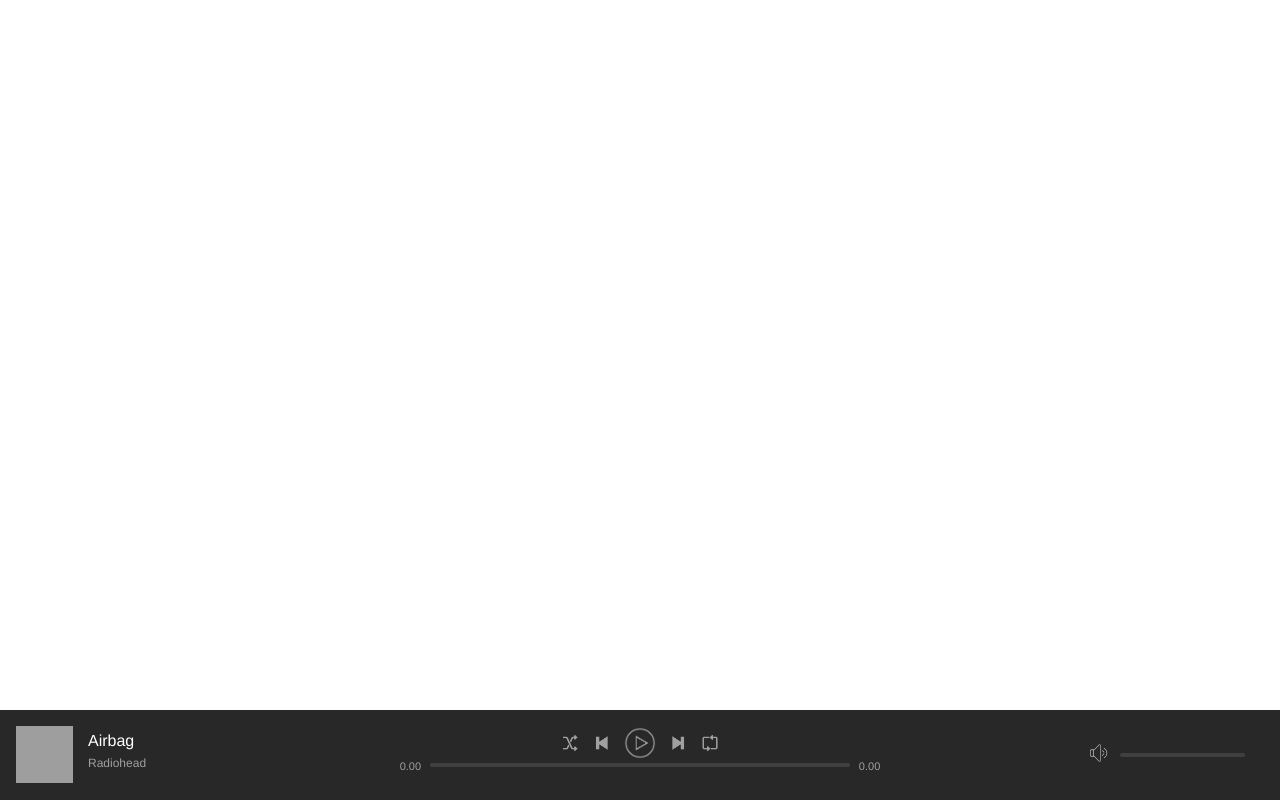
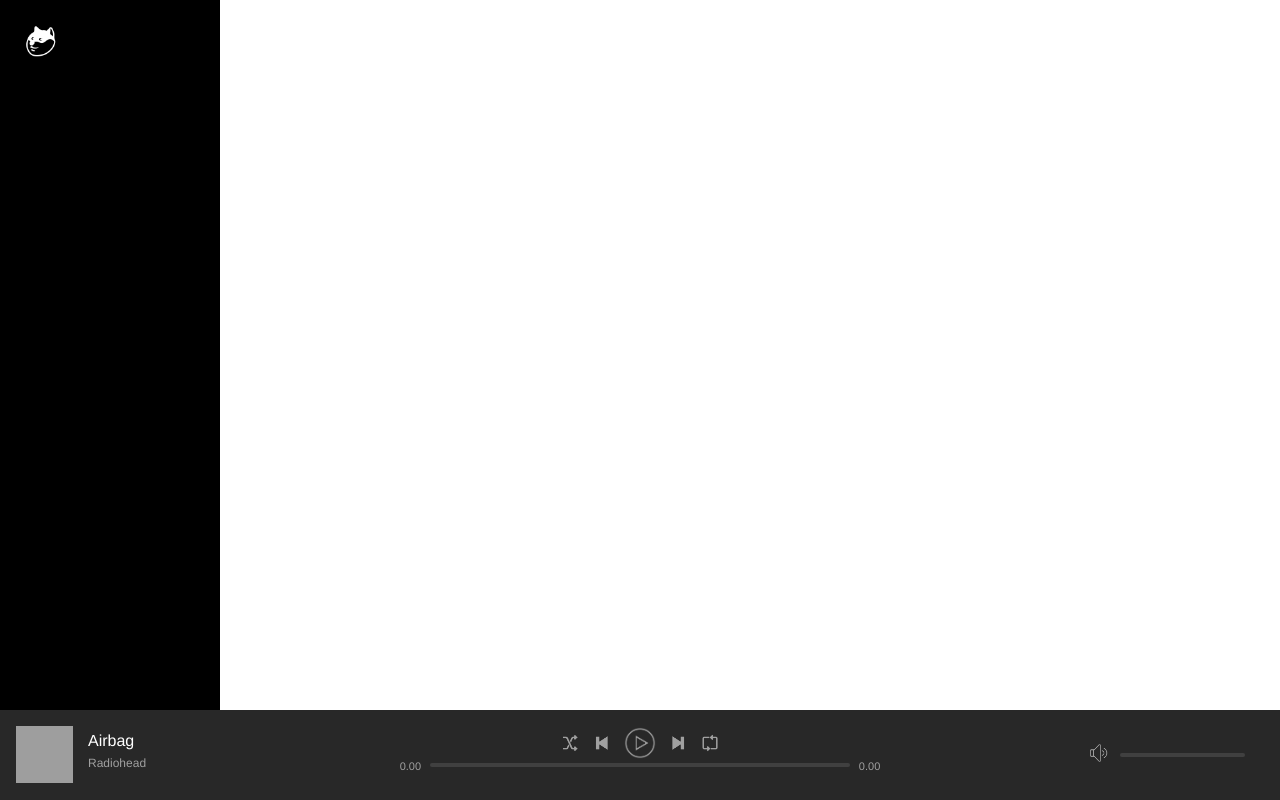
Before and after one commit to eventhorizn/spotify-clone, a PHP site: page / in a window 1280 px wide. Run offline with PHP 8.4, Linux system fonts and the light colour scheme; the visitor is signed in with stand-in values (Sample User, id 1); grey boxes are pictures that could not be loaded.

Commit message:
nav bar and logo

```diff
--- a/assets/css/style.css
+++ b/assets/css/style.css
@@ -143,3 +143,28 @@ body {
 .volumeBar .progressBar {
 	width: 125px;
 }
+
+#topContainer {
+	min-height: 100%;
+	width: 100%;
+}
+
+#navBarContainer {
+	background-color: #000;
+	width: 220px;
+	height: 100vh;
+	position: fixed;
+	top: 0;
+	left: 0;
+}
+
+.navBar {
+	padding: 25px;
+	display: flex;
+	flex-direction: column;
+	-ms-flex-direction: column;
+}
+
+.logo img {
+	width: 32px;
+}
--- a/index.php
+++ b/index.php
@@ -20,6 +20,17 @@ if (isset($_SESSION['userLoggedIn'])) {
 </head>
 
 <body>
+    <div id="mainContainer">
+        <div id="topContainer">
+            <div id="navBarContainer">
+                <nav class="navBar">
+                    <a href="index.php" class="logo">
+                        <img src="assets/images/icons/logo.png" alt="">
+                    </a>
+                </nav>
+            </div>
+        </div>
+
         <div id="nowPlayingBarContainer">
             <div id="nowPlayingBar">
                 <div id="nowPlayingLeft">
@@ -96,6 +107,7 @@ if (isset($_SESSION['userLoggedIn'])) {
                 </div>
             </div>
         </div>
+    </div>
 </body>
 
 </html>
```
Also changed, not shown: assets/images/icons/logo.png (added). Lines whose indentation alone changed are shown as unchanged.
